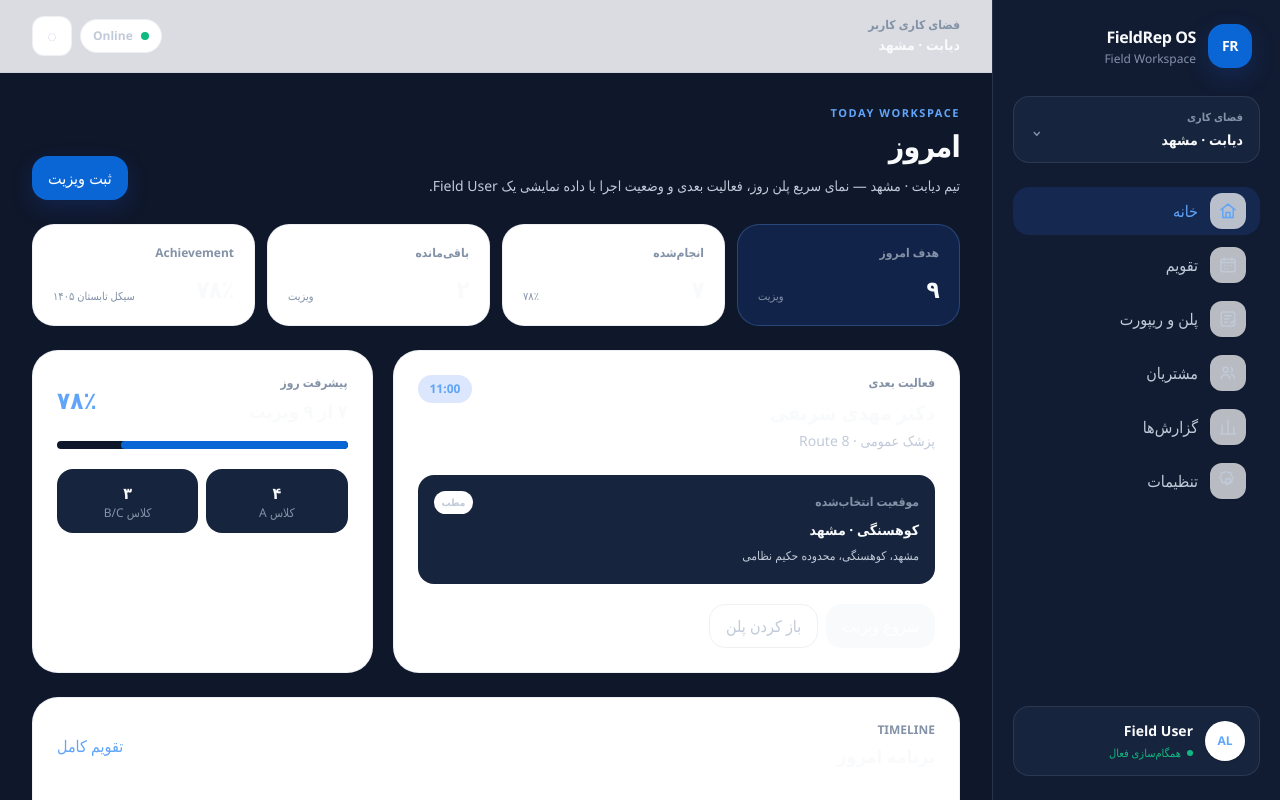
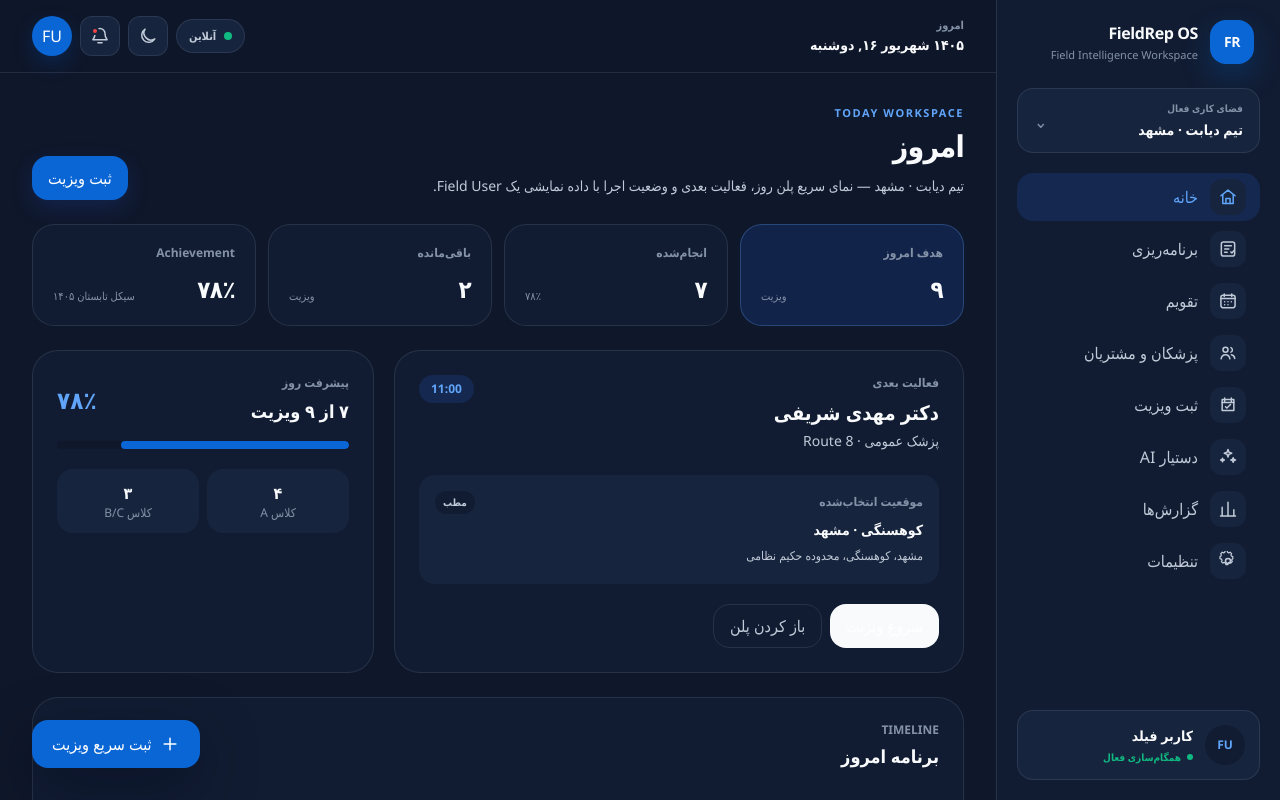
Before and after one commit to abbaselotfi/fieldrep-os, a React (Vite) app in the folder apps/web/: page / in a window 1280 px wide. Shown: the top 800 px of the page. Built offline with nearby package versions, Linux system fonts and the light colour scheme.

Commit message:
UI: rebuild responsive application shell

```diff
--- a/apps/web/src/app/AppShell.tsx
+++ b/apps/web/src/app/AppShell.tsx
@@ -1,4 +1,5 @@
 import { APP_NAME } from '@fieldrep/shared'
+import { useEffect, useMemo, useState } from 'react'
 import { Link, NavLink, Outlet } from 'react-router-dom'
 
 import { NavIcon, type NavIconName } from './NavIcon'
@@ -10,21 +11,30 @@ interface NavigationItem {
   end?: boolean
 }
 
+type Theme = 'dark' | 'light'
+
 const desktopNavigation: readonly NavigationItem[] = [
   { label: 'خانه', to: '/', icon: 'home', end: true },
+  { label: 'برنامه‌ریزی', to: '/planner', icon: 'planner' },
   { label: 'تقویم', to: '/calendar', icon: 'calendar' },
-  { label: 'پلن و ریپورت', to: '/planner', icon: 'planner' },
-  { label: 'مشتریان', to: '/customers', icon: 'customers' },
+  { label: 'پزشکان و مشتریان', to: '/customers', icon: 'customers' },
+  { label: 'ثبت ویزیت', to: '/visit/new', icon: 'visit' },
+  { label: 'دستیار AI', to: '/ai', icon: 'ai' },
   { label: 'گزارش‌ها', to: '/reports', icon: 'reports' },
   { label: 'تنظیمات', to: '/settings', icon: 'settings' },
 ]
 
 const mobileNavigation: readonly NavigationItem[] = [
   { label: 'خانه', to: '/', icon: 'home', end: true },
-  { label: 'پلن', to: '/planner', icon: 'planner' },
-  { label: 'تقویم', to: '/calendar', icon: 'calendar' },
+  { label: 'برنامه', to: '/planner', icon: 'planner' },
+  { label: 'AI', to: '/ai', icon: 'ai' },
   { label: 'بیشتر', to: '/settings', icon: 'more' },
 ]
+
+function getInitialTheme(): Theme {
+  if (typeof window === 'undefined') return 'dark'
+  return window.localStorage.getItem('fieldrep-theme') === 'light' ? 'light' : 'dark'
+}
 
 function DesktopNavItem({ item }: { item: NavigationItem }) {
   return (
@@ -33,14 +43,14 @@ function DesktopNavItem({ item }: { item: NavigationItem }) {
       end={item.end ?? false}
       className={({ isActive }) =>
         [
-          'group flex min-h-12 items-center gap-3 rounded-2xl px-3.5 text-sm font-semibold transition-colors',
+          'group flex min-h-12 items-center gap-3 rounded-2xl px-3.5 text-sm font-semibold transition-all duration-200',
           isActive
             ? 'bg-[var(--accent-soft)] text-[var(--accent-strong)]'
             : 'text-[var(--text-secondary)] hover:bg-[var(--surface-soft)] hover:text-[var(--text-primary)]',
         ].join(' ')
       }
     >
-      <span className="grid h-9 w-9 place-items-center rounded-xl bg-white/70 shadow-[0_1px_2px_rgba(16,24,40,.03)] group-hover:bg-white">
+      <span className="grid h-9 w-9 place-items-center rounded-xl border border-transparent bg-[var(--surface-soft)] transition-colors group-hover:border-[var(--border-subtle)]">
         <NavIcon name={item.icon} />
       </span>
       <span>{item.label}</span>
@@ -55,8 +65,8 @@ function MobileNavItem({ item }: { item: NavigationItem }) {
       end={item.end ?? false}
       className={({ isActive }) =>
         [
-          'flex min-w-0 flex-1 flex-col items-center justify-center gap-1 py-2 text-[11px] font-semibold transition-colors',
-          isActive ? 'text-[var(--accent)]' : 'text-[var(--text-tertiary)]',
+          'flex min-w-0 flex-1 flex-col items-center justify-center gap-1 py-2 text-[10px] font-bold transition-colors',
+          isActive ? 'text-[var(--accent-strong)]' : 'text-[var(--text-tertiary)]',
         ].join(' ')
       }
     >
@@ -67,64 +77,115 @@ function MobileNavItem({ item }: { item: NavigationItem }) {
 }
 
 export function AppShell() {
+  const [theme, setTheme] = useState<Theme>(getInitialTheme)
+  const persianDate = useMemo(
+    () => new Intl.DateTimeFormat('fa-IR-u-ca-persian', { weekday: 'long', day: 'numeric', month: 'long', year: 'numeric' }).format(new Date()),
+    [],
+  )
+
+  useEffect(() => {
+    document.documentElement.dataset.theme = theme
+    document.documentElement.style.colorScheme = theme
+    window.localStorage.setItem('fieldrep-theme', theme)
+  }, [theme])
+
   return (
     <div dir="rtl" className="min-h-screen bg-[var(--surface-app)] text-[var(--text-primary)]">
-      <aside className="fixed inset-y-0 right-0 z-30 hidden w-72 flex-col border-l border-[var(--border-subtle)] bg-[var(--surface-raised)] px-5 py-6 lg:flex">
-        <div className="flex items-center gap-3 px-2">
-          <div className="grid h-11 w-11 place-items-center rounded-2xl bg-[var(--accent)] text-sm font-black tracking-tight text-white shadow-[0_8px_24px_rgba(36,87,214,.22)]">FR</div>
+      <aside className="fixed inset-y-0 right-0 z-30 hidden w-[284px] flex-col border-l border-[var(--border-subtle)] bg-[var(--surface-raised)] px-5 py-5 lg:flex">
+        <div className="flex items-center gap-3 px-1.5">
+          <div className="grid h-11 w-11 place-items-center rounded-2xl bg-[var(--accent)] text-sm font-black tracking-tight text-white shadow-[0_12px_30px_rgba(0,102,204,.28)]">FR</div>
           <div className="min-w-0">
-            <p className="truncate text-base font-extrabold tracking-tight">{APP_NAME}</p>
-            <p className="mt-0.5 text-xs text-[var(--text-tertiary)]">Field Workspace</p>
+            <p className="truncate text-base font-black tracking-tight">{APP_NAME}</p>
+            <p className="mt-0.5 text-[11px] font-medium text-[var(--text-tertiary)]">Field Intelligence Workspace</p>
           </div>
         </div>
 
-        <button type="button" className="mt-7 flex w-full items-center justify-between rounded-2xl border border-[var(--border-subtle)] bg-[var(--surface-soft)] px-4 py-3 text-right transition-colors hover:bg-white">
+        <button type="button" className="mt-6 flex w-full items-center justify-between rounded-2xl border border-[var(--border-subtle)] bg-[var(--surface-soft)] px-4 py-3 text-right transition-colors hover:border-[var(--border-strong)] hover:bg-[var(--surface-raised-2)]">
           <span className="min-w-0">
-            <span className="block text-[11px] font-semibold text-[var(--text-tertiary)]">فضای کاری</span>
-            <span className="mt-1 block truncate text-sm font-bold">دیابت · مشهد</span>
+            <span className="block text-[10px] font-bold text-[var(--text-tertiary)]">فضای کاری فعال</span>
+            <span className="mt-1 block truncate text-sm font-extrabold">تیم دیابت · مشهد</span>
           </span>
           <span className="text-lg text-[var(--text-tertiary)]" aria-hidden="true">⌄</span>
         </button>
 
-        <nav className="mt-6 flex flex-1 flex-col gap-1.5" aria-label="ناوبری اصلی">
+        <nav className="thin-scrollbar mt-5 flex flex-1 flex-col gap-1 overflow-y-auto" aria-label="ناوبری اصلی">
           {desktopNavigation.map((item) => <DesktopNavItem key={item.to} item={item} />)}
         </nav>
 
-        <div className="rounded-2xl border border-[var(--border-subtle)] bg-[var(--surface-soft)] p-3.5">
+        <div className="mt-4 rounded-2xl border border-[var(--border-subtle)] bg-[var(--surface-soft)] p-3.5">
           <div className="flex items-center gap-3">
-            <div className="grid h-10 w-10 shrink-0 place-items-center rounded-full bg-white text-xs font-extrabold text-[var(--accent-strong)] shadow-sm">AL</div>
+            <div className="grid h-10 w-10 shrink-0 place-items-center rounded-full bg-[var(--surface-raised)] text-xs font-black text-[var(--accent-strong)]">FU</div>
             <div className="min-w-0 flex-1">
-              <p className="truncate text-sm font-bold">Field User</p>
-              <div className="mt-1 flex items-center gap-1.5 text-[11px] text-[var(--success)]"><span className="h-1.5 w-1.5 rounded-full bg-current" /><span>همگام‌سازی فعال</span></div>
+              <p className="truncate text-sm font-bold">کاربر فیلد</p>
+              <div className="mt-1 flex items-center gap-1.5 text-[10px] font-semibold text-[var(--success)]">
+                <span className="h-1.5 w-1.5 rounded-full bg-current" />
+                <span>همگام‌سازی فعال</span>
+              </div>
             </div>
           </div>
         </div>
       </aside>
 
-      <div className="min-h-screen lg:pr-72">
-        <header className="sticky top-0 z-20 border-b border-[var(--border-subtle)] bg-[color:rgba(247,249,252,.88)] backdrop-blur-xl">
-          <div className="mx-auto flex h-16 max-w-[1480px] items-center justify-between gap-4 px-4 sm:px-6 lg:h-[72px] lg:px-8">
+      <div className="min-h-screen lg:pr-[284px]">
+        <header className="sticky top-0 z-20 border-b border-[var(--border-subtle)] bg-[var(--surface-glass)] backdrop-blur-2xl">
+          <div className="mx-auto flex h-16 max-w-[1440px] items-center justify-between gap-3 px-4 sm:px-6 lg:h-[72px] lg:px-8">
             <div className="flex min-w-0 items-center gap-3 lg:hidden">
               <div className="grid h-9 w-9 shrink-0 place-items-center rounded-xl bg-[var(--accent)] text-[11px] font-black text-white">FR</div>
-              <div className="min-w-0"><p className="truncate text-sm font-extrabold">{APP_NAME}</p><p className="truncate text-[10px] text-[var(--text-tertiary)]">دیابت · مشهد</p></div>
+              <div className="min-w-0">
+                <p className="truncate text-sm font-black">{APP_NAME}</p>
+                <p className="truncate text-[10px] text-[var(--text-tertiary)]">{persianDate}</p>
+              </div>
             </div>
-            <div className="hidden min-w-0 lg:block"><p className="text-xs font-semibold text-[var(--text-tertiary)]">فضای کاری کاربر</p><p className="mt-0.5 text-sm font-bold">دیابت · مشهد</p></div>
+
+            <div className="hidden min-w-0 lg:block">
+              <p className="text-[11px] font-bold text-[var(--text-tertiary)]">امروز</p>
+              <p className="mt-0.5 text-sm font-extrabold">{persianDate}</p>
+            </div>
+
             <div className="flex items-center gap-2">
-              <span className="hidden items-center gap-2 rounded-full border border-[var(--border-subtle)] bg-white px-3 py-2 text-xs font-semibold text-[var(--text-secondary)] sm:inline-flex"><span className="h-2 w-2 rounded-full bg-[var(--success)]" />Online</span>
-              <button type="button" className="grid h-10 w-10 place-items-center rounded-xl border border-[var(--border-subtle)] bg-white text-[var(--text-secondary)] transition-colors hover:text-[var(--text-primary)]" aria-label="اعلان‌ها"><span aria-hidden="true">◌</span></button>
-              <button type="button" className="grid h-10 w-10 place-items-center rounded-full bg-[var(--text-primary)] text-xs font-extrabold text-white lg:hidden" aria-label="حساب کاربری">AL</button>
+              <span className="hidden items-center gap-2 rounded-full border border-[var(--border-subtle)] bg-[var(--surface-soft)] px-3 py-2 text-[11px] font-bold text-[var(--text-secondary)] sm:inline-flex">
+                <span className="h-2 w-2 rounded-full bg-[var(--success)]" />
+                آنلاین
+              </span>
+              <button
+                type="button"
+                onClick={() => setTheme((current) => current === 'dark' ? 'light' : 'dark')}
+                className="grid h-10 w-10 place-items-center rounded-xl border border-[var(--border-subtle)] bg-[var(--surface-soft)] text-[var(--text-secondary)] transition-colors hover:border-[var(--border-strong)] hover:text-[var(--text-primary)]"
+                aria-label={theme === 'dark' ? 'فعال کردن حالت روشن' : 'فعال کردن حالت تاریک'}
+                title={theme === 'dark' ? 'حالت روشن' : 'حالت تاریک'}
+              >
+                <NavIcon name="theme" />
+              </button>
+              <button type="button" className="relative grid h-10 w-10 place-items-center rounded-xl border border-[var(--border-subtle)] bg-[var(--surface-soft)] text-[var(--text-secondary)] transition-colors hover:border-[var(--border-strong)] hover:text-[var(--text-primary)]" aria-label="اعلان‌ها">
+                <NavIcon name="bell" />
+                <span className="absolute left-2.5 top-2.5 h-2 w-2 rounded-full border-2 border-[var(--surface-soft)] bg-[var(--danger)]" />
+              </button>
+              <button type="button" className="grid h-10 w-10 place-items-center rounded-full bg-[var(--accent)] text-xs font-black text-white shadow-[0_8px_20px_rgba(0,102,204,.22)]" aria-label="حساب کاربری">FU</button>
             </div>
           </div>
         </header>
-        <main className="mx-auto w-full max-w-[1480px] px-4 pb-28 pt-5 sm:px-6 sm:pt-7 lg:px-8 lg:pb-10 lg:pt-8"><Outlet /></main>
+
+        <main className="mx-auto w-full max-w-[1440px] px-4 pb-28 pt-5 sm:px-6 sm:pt-7 lg:px-8 lg:pb-12 lg:pt-8">
+          <Outlet />
+        </main>
       </div>
 
-      <nav className="fixed inset-x-3 bottom-3 z-40 grid h-[72px] grid-cols-5 items-stretch rounded-[24px] border border-[var(--border-subtle)] bg-[color:rgba(255,255,255,.96)] px-1 shadow-[0_16px_50px_rgba(31,45,61,.16)] backdrop-blur-xl lg:hidden" aria-label="ناوبری موبایل">
+      <Link
+        to="/visit/new"
+        className="fixed bottom-8 left-8 z-40 hidden min-h-12 items-center gap-2 rounded-2xl bg-[var(--accent)] px-5 text-sm font-extrabold text-white shadow-[var(--shadow-float)] transition-transform hover:-translate-y-0.5 active:translate-y-0 lg:inline-flex"
+      >
+        <NavIcon name="plus" className="h-5 w-5" />
+        ثبت سریع ویزیت
+      </Link>
+
+      <nav className="fixed inset-x-3 bottom-3 z-40 grid h-[72px] grid-cols-5 items-stretch rounded-[24px] border border-[var(--border-subtle)] bg-[var(--surface-glass)] px-1 shadow-[var(--shadow-float)] backdrop-blur-2xl lg:hidden" aria-label="ناوبری موبایل">
         <MobileNavItem item={mobileNavigation[0]!} />
         <MobileNavItem item={mobileNavigation[1]!} />
         <div className="relative flex items-center justify-center">
-          <Link to="/visit/new" className="absolute -top-5 grid h-14 w-14 place-items-center rounded-[20px] bg-[var(--accent)] text-white shadow-[0_10px_30px_rgba(36,87,214,.35)] transition-transform active:scale-95" aria-label="ثبت ویزیت جدید"><NavIcon name="plus" className="h-6 w-6" /></Link>
-          <span className="mt-9 text-[10px] font-bold text-[var(--accent-strong)]">ثبت</span>
+          <Link to="/visit/new" className="absolute -top-5 grid h-14 w-14 place-items-center rounded-[20px] bg-[var(--accent)] text-white shadow-[0_12px_32px_rgba(0,102,204,.38)] transition-transform active:scale-95" aria-label="ثبت ویزیت جدید">
+            <NavIcon name="plus" className="h-6 w-6" />
+          </Link>
+          <span className="mt-9 text-[10px] font-black text-[var(--accent-strong)]">ویزیت</span>
         </div>
         <MobileNavItem item={mobileNavigation[2]!} />
         <MobileNavItem item={mobileNavigation[3]!} />
```
